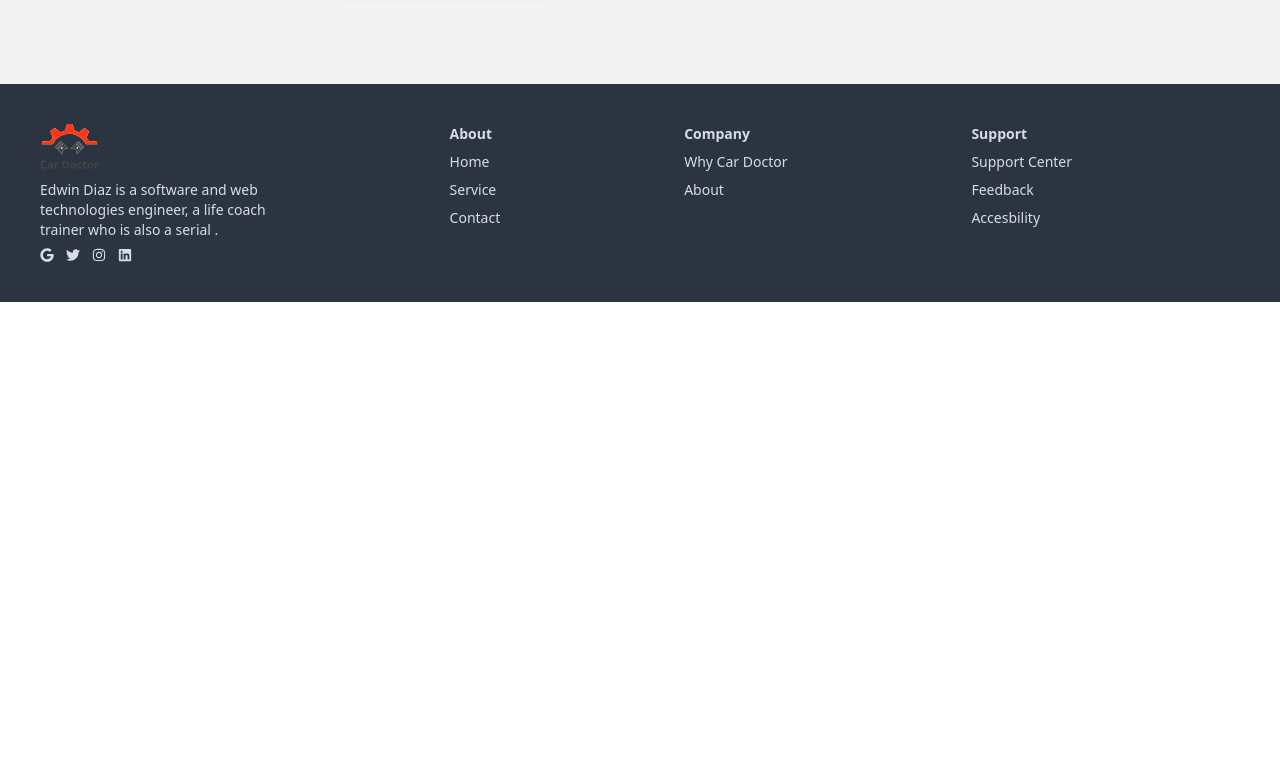
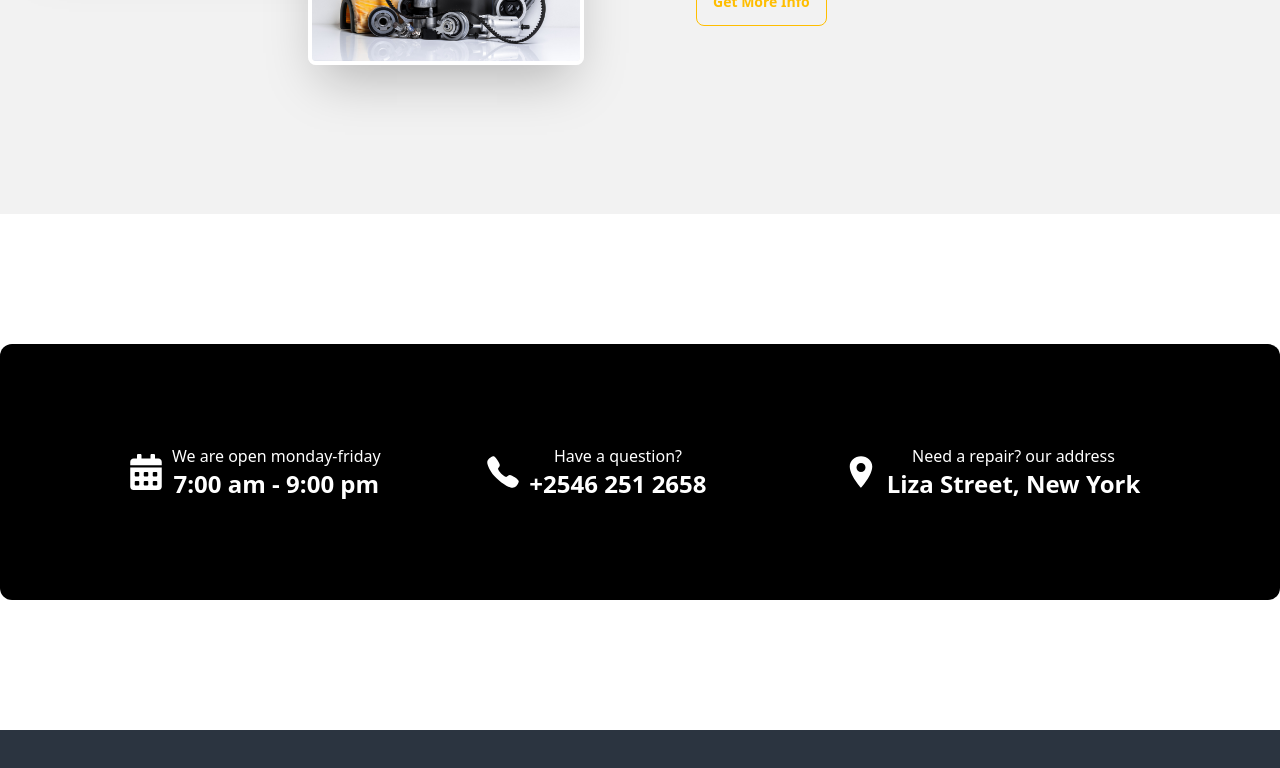
Before and after one commit to mintusikder/car-doctor-project, a React (Vite) app in the folder client/: page / in a window 1280 px wide. Shown: the part 1417-2185 px from the top of the page. Before the commit the page ends 1719 px from the top, so only its background shows below. Built offline with nearby package versions, Linux system fonts and the light colour scheme.

Commit message:
added contact section

```diff
--- a/client/src/pages/Home/About.jsx
+++ b/client/src/pages/Home/About.jsx
@@ -3,7 +3,7 @@ import parts from "../../assets/images/about_us/parts.jpg";
 
 const About = () => {
   return (
-    <div className="hero bg-base-200 min-h-screen p-4 ">
+    <div className="hero bg-base-200 min-h-screen p-4 mt-[130px]">
       <div className="hero-content flex-col lg:flex-row items-center gap-28 relative">
         <div className="relative w-60 lg:w-1/2">
           <img
--- /dev/null
+++ b/client/src/pages/Home/Contact.jsx
@@ -0,0 +1,34 @@
+import { FaCalendarAlt } from "react-icons/fa";
+import { IoCall, IoLocationSharp } from "react-icons/io5";
+
+const Contact = () => {
+  return (
+    <div className="bg-black h-64 rounded-xl flex mt-[130px] mb-[130px] items-center justify-center p-4">
+      <div className="text-white grid grid-cols-1 md:grid-cols-3 gap-12 w-full max-w-5xl text-center">
+        <div className="flex items-center">
+          <FaCalendarAlt className="text-4xl mr-2" />
+          <div>
+            <p>We are open monday-friday</p>
+            <h4 className="text-2xl font-bold">7:00 am - 9:00 pm</h4>
+          </div>
+        </div>
+        <div className="flex items-center">
+          <IoCall className="text-4xl mr-2" />
+          <div>
+            <p>Have a question?</p>
+            <h4 className="text-2xl font-bold">+2546 251 2658</h4>
+          </div>
+        </div>
+        <div className="flex items-center">
+        <IoLocationSharp className="text-4xl mr-2" />
+          <div>
+            <p>Need a repair? our address</p>
+            <h4 className="text-2xl font-bold">Liza Street, New York</h4>
+          </div>
+        </div>
+      </div>
+    </div>
+  );
+};
+
+export default Contact;
--- a/client/src/pages/Home/Home.jsx
+++ b/client/src/pages/Home/Home.jsx
@@ -1,12 +1,14 @@
 import About from "./About";
 import Carousel from "./Carousel";
+import Contact from "./Contact";
 
 
 const Home = () => {
     return (
-        <div>
+        <div >
            <Carousel></Carousel>
            <About></About>
+           <Contact></Contact>
         </div>
     );
 };
```
